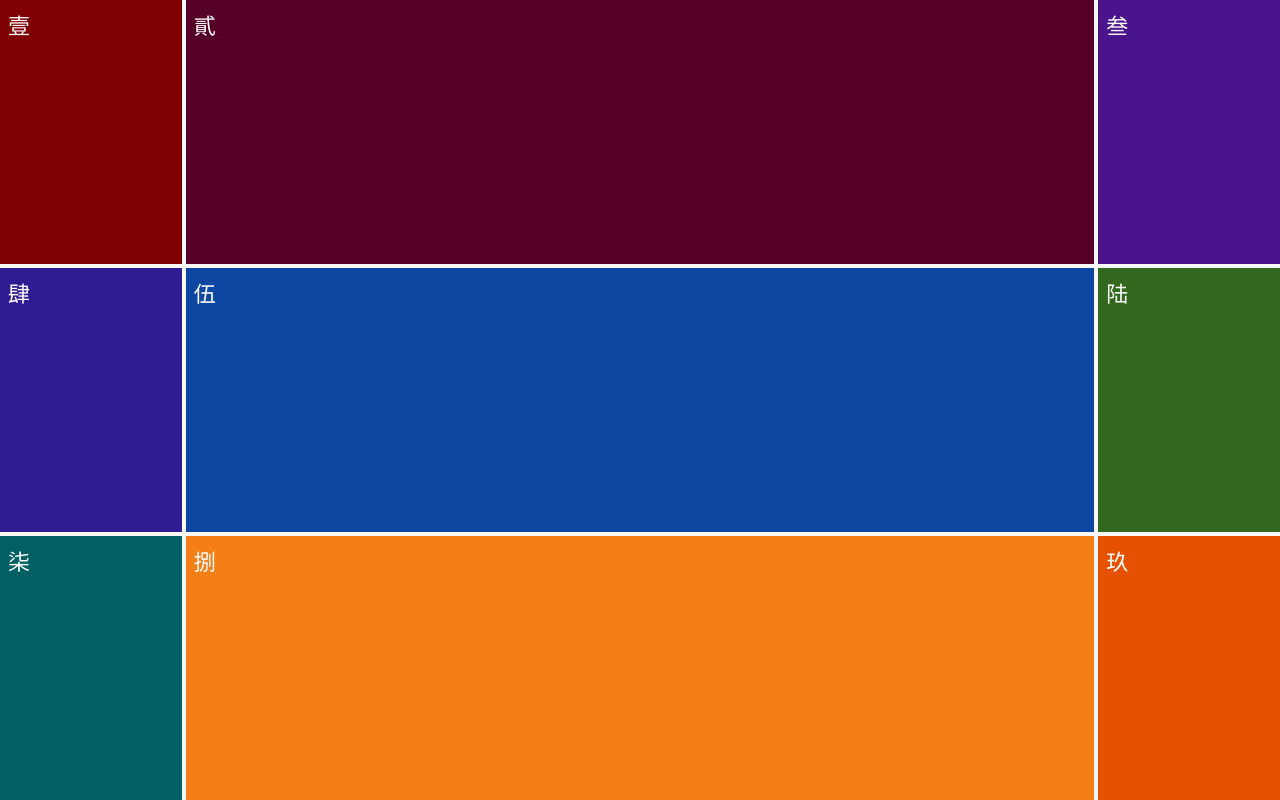
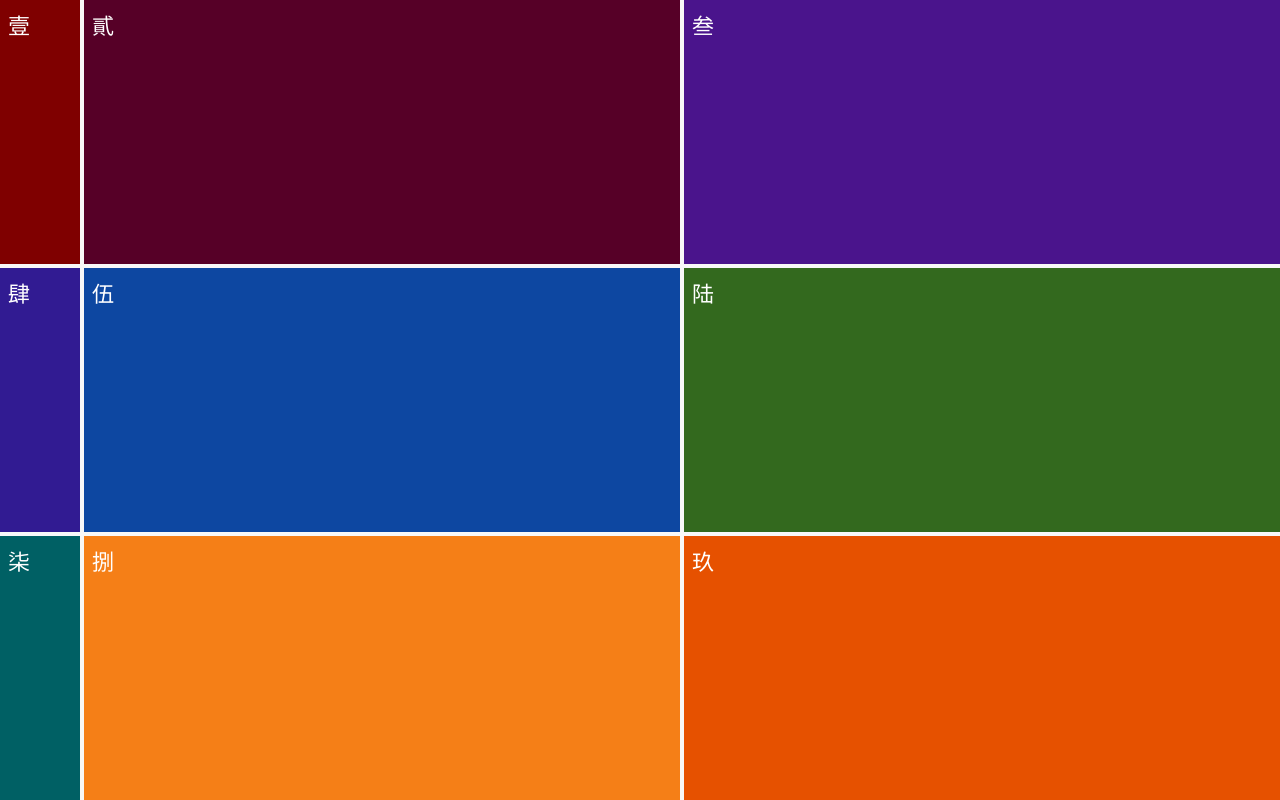
Before and after one commit to ninghao/ninghao-web, a website: page index.html in a window 1280 px wide. Drawn offline with Linux system fonts and the light colour scheme.

Commit message:
repeat()：重复功能

```diff
--- a/styles/grid.css
+++ b/styles/grid.css
@@ -1,10 +1,12 @@
 .container {
   display: grid;
   height: 100vh;
-  /* grid-template-columns: 200px 200px 200px; */
-  grid-template-columns: 1fr 5fr 1fr;
-  /* grid-template-rows: 200px 200px 200px; */
   grid-auto-rows: 1fr;
+
+  /* grid-template-columns: 1fr 1fr 1fr 1fr 1fr 1fr 1fr 1fr 1fr; */
+  /* grid-template-columns: repeat(9, 1fr); */
+  /* grid-template-columns: repeat(2, 1fr 2fr); */
+  grid-template-columns: 80px repeat(2, 1fr);
 
   /* 间隔 */
   column-gap: 4px;
```
